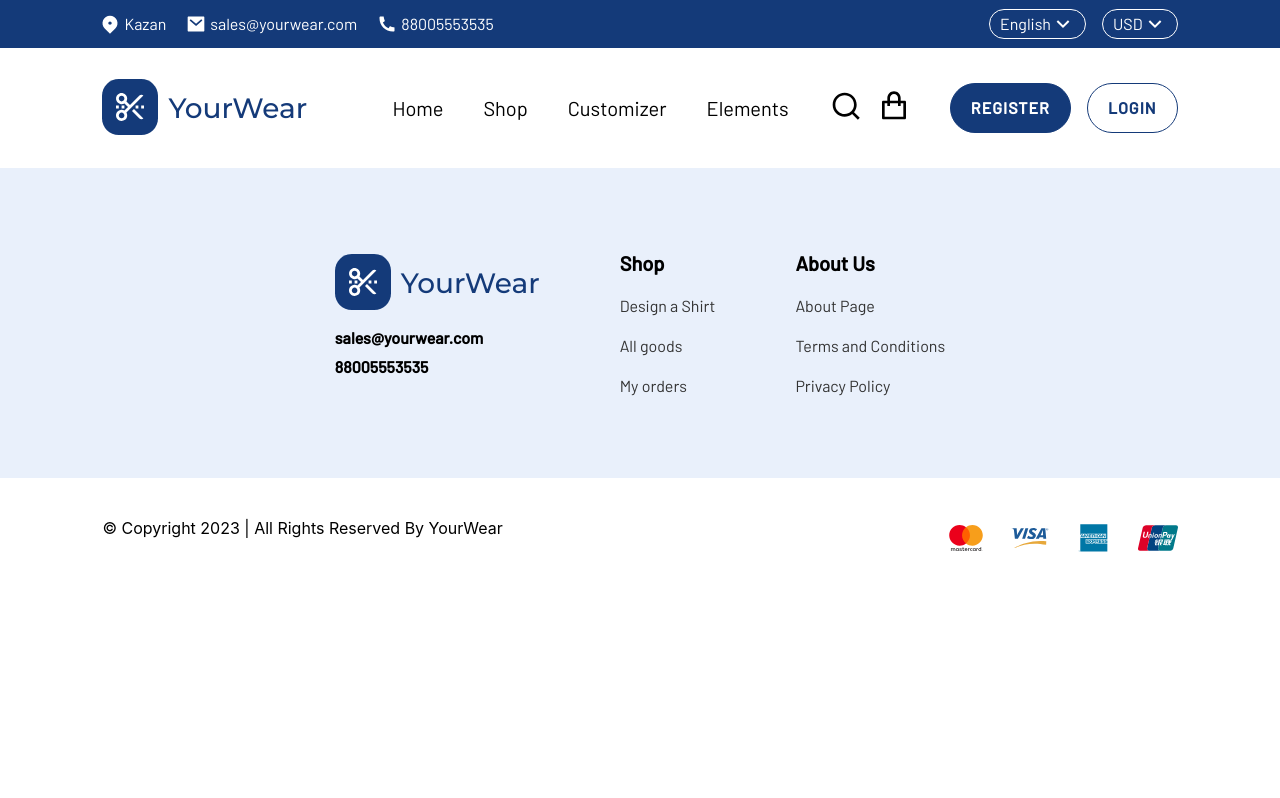
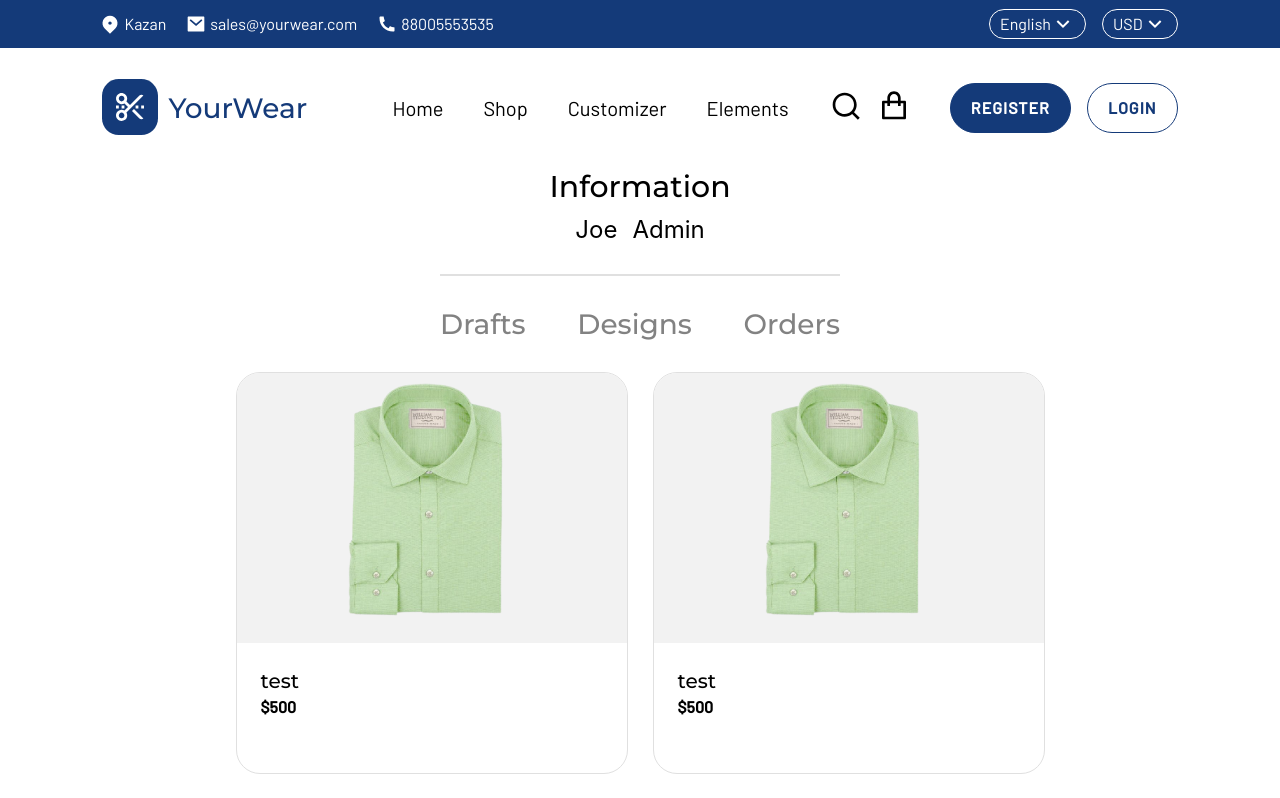
Before and after one commit to mrhiroman/YourWear-frontend, a React (Create React App) app: page /profile in a window 1280 px wide. Shown: the top 798 px of the page. Built offline with nearby package versions, Linux system fonts and the light colour scheme; the HTML template or start-up script is replaced by a standard one.

Commit message:
customer page v1 added

```diff
--- a/src/App.tsx
+++ b/src/App.tsx
@@ -9,6 +9,7 @@ import { store } from 'redux/store';
 import { Provider } from 'react-redux'
 import { ShopPage } from 'pages/ShopPage';
 import { RegistrationPage } from 'pages/RegistrationPage';
+import { CustomerPage } from 'pages/CustomerPage';
 
 function App() {
   return (
@@ -21,6 +22,7 @@ function App() {
             <Route path='/customizer' element={<CustomizerPage />}/>
             <Route path='/shop' element={<ShopPage />}/>
             <Route path='/registration' element={<RegistrationPage />}/>
+            <Route path='/profile' element={<CustomerPage />}/>
           </Routes>
           <Footer />
         </div>
--- /dev/null
+++ b/src/pages/CustomerPage/CustomerPage.module.sass
@@ -0,0 +1,70 @@
+@mixin montserrat-500
+    font-family: 'Montserrat'
+    font-weight: 500
+
+@mixin barlow-400
+    font-family: 'Barlow'
+    font-weight: 400
+
+.container
+    display: flex
+    margin: 0 auto
+    flex-direction: column
+    align-items: center
+
+    .title
+        font-size: 30px
+        @include montserrat-500
+
+    .info
+        padding: 10px
+        display: flex
+        gap: 15px
+
+        &Name
+            font-size: 24px
+
+    .line
+        margin-top: 20px
+        width: 1250px
+        height: 2px
+        background: rgba(224, 224, 224, 1)
+        transition: all ease 0.6s
+
+        @media (max-width: 1300px)
+            width: 400px
+
+    .products
+        padding: 30px
+
+        .navigation
+            display: flex
+            justify-content: space-between
+            width: 400px
+            align-items: center
+            @media (max-width: 1300px)
+                margin: 0 auto
+
+            a
+                font-size: 28px
+                line-height: 36px
+                letter-spacing: 0px
+                text-align: left
+                text-decoration: none
+                color: rgba(130, 130, 130, 1)
+
+                @include montserrat-500
+
+                .active
+                    color: rgba(20, 58, 121, 1)
+
+        &List
+            margin-top: 30px
+            display: grid
+            grid-template-columns: repeat(3, 1fr)
+            grid-column-gap: 25px
+            grid-row-gap: 25px
+            @media (max-width: 1300px)
+                grid-template-columns: repeat(2, 1fr)
+            @media (max-width: 850px)
+                grid-template-columns: repeat(1, 1fr)
--- /dev/null
+++ b/src/pages/CustomerPage/index.tsx
@@ -0,0 +1,37 @@
+import React from 'react'
+
+import styles from './CustomerPage.module.sass'
+import { Product, ProductCard } from 'components/ui/ProductCard'
+import { NavLink } from 'react-router-dom'
+
+const MockData: Array<Product> = [
+    {name: 'test', price: 500},
+    {name: 'test', price: 500},
+    {name: 'test', price: 500},
+    {name: 'test', price: 500},
+    {name: 'test', price: 500},
+    {name: 'test', price: 500},
+]
+
+export const CustomerPage = () => {
+  return (
+    <div className={styles.container}>
+      <span className={styles.title}>Information</span>
+      <div className={styles.info}>
+        <span className={styles.infoName}>Joe</span>
+        <span className={styles.infoName}>Admin</span>
+      </div>
+      <div className={styles.line}></div>
+        <div className={styles.products}>
+            <nav className={styles.navigation}>
+                <NavLink to={''} className={ ({isActive}) => isActive ? styles.active : ''}>Drafts</NavLink>
+                <NavLink to={''} className={ ({isActive}) => isActive ? styles.active : ''}>Designs</NavLink>
+                <NavLink to={''} className={ ({isActive}) => isActive ? styles.active : ''}>Orders</NavLink>
+            </nav>
+            <div className={styles.productsList}>
+                {MockData.map((item, i) => <ProductCard key={i} product={item}/>)}
+            </div>
+        </div>
+      </div>
+  )
+}
```
